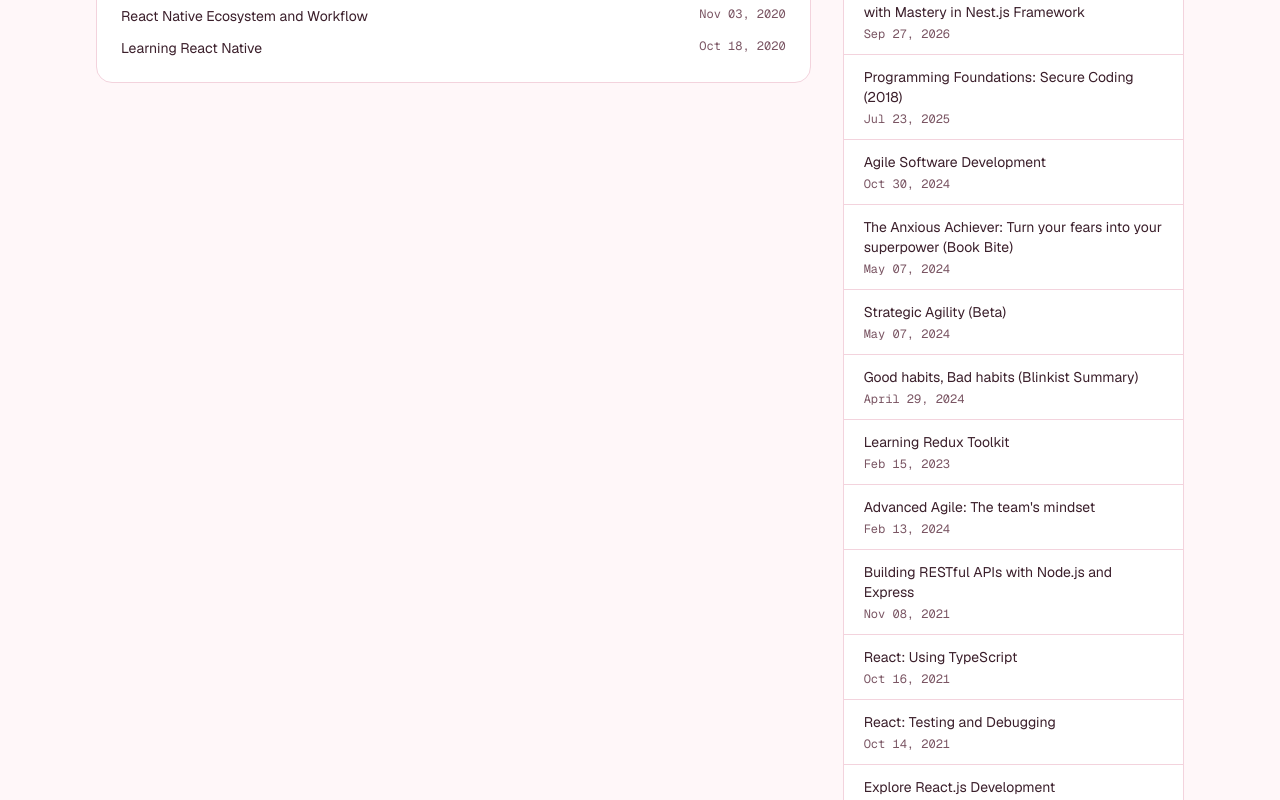
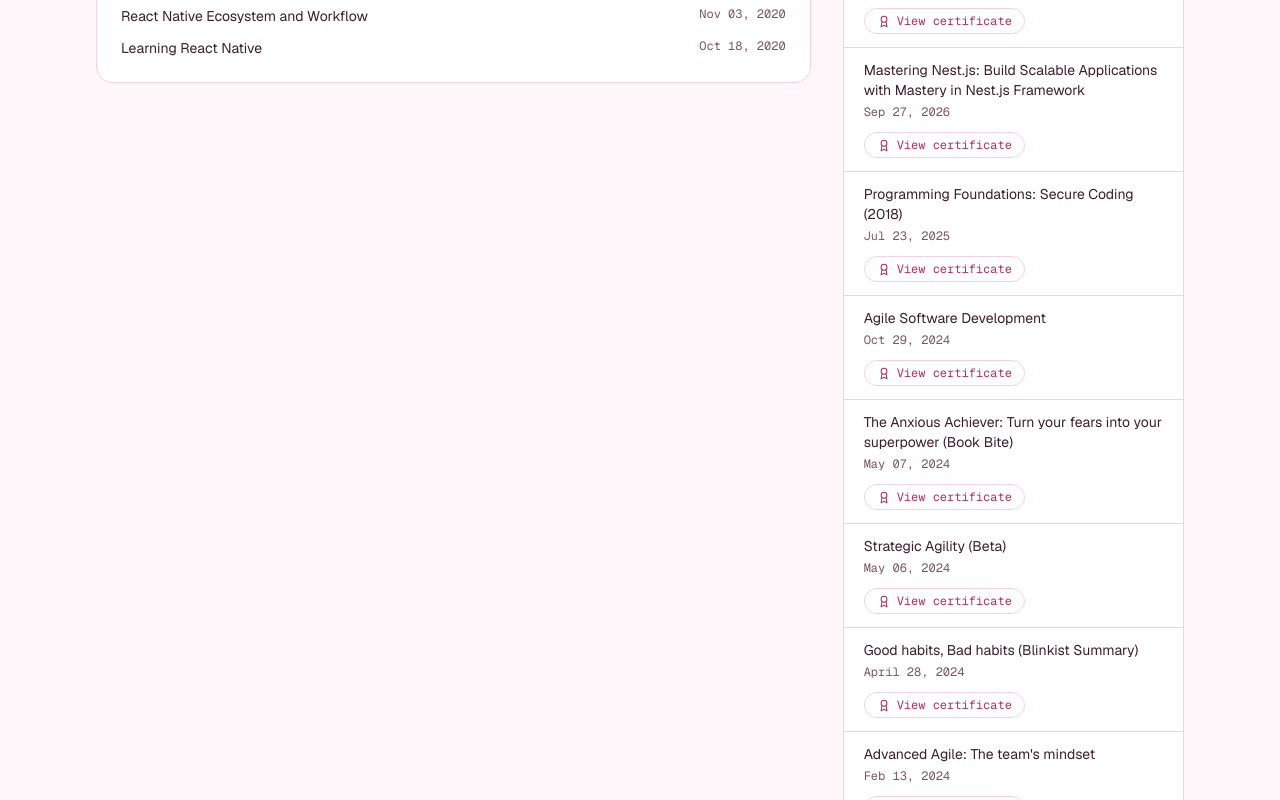
Before and after one commit to stacieH/my_portfolio, a Next.js app: page / in a window 1280 px wide. Shown: the part 7240-8040 px from the top of the page. Built offline with nearby package versions, Linux system fonts and the light colour scheme; no server answers.

Commit message:
Enhance certifications with certificate and LinkedIn URLs
Added certificate URLs and LinkedIn URLs to certifications and courses.

```diff
--- a/content/certifications.ts
+++ b/content/certifications.ts
@@ -26,8 +26,18 @@
 ];
 
 export const certifications: Certification[] = [
-  { title: "AWS Technical Professional (Digital)", issuer: "AWS Training and Certification", date: "May 29, 2019" },
-  { title: "React (Basic)", issuer: "HackerRank", date: "Sep 16, 2020" },
+  {
+    title: "AWS Technical Professional (Digital)",
+    issuer: "AWS Training and Certification",
+    date: "May 29, 2019",
+    certificateUrl: "https://drive.google.com/file/d/1NHhcxZzPM2q6nJTH5A8FdshfdNUzqX69/view?usp=drive_link",
+  },
+  {
+    title: "React (Basic)",
+    issuer: "HackerRank",
+    date: "Sep 16, 2020",
+    certificateUrl: "https://drive.google.com/file/d/1qens8Pohiz63CkQya-iGsOkOMMGUzZbM/view?usp=drive_link",
+  },
 ];
 
 export const courses: Course[] = [
@@ -38,22 +48,99 @@
     linkedinUrl:
       "https://www.linkedin.com/learning/certificates/64d123401afd05964522d9548015e98cb3a62ed17f5ed3d98b6bab6b7fd5798e",
   },
-  { title: "Mastering Nest.js: Build Scalable Applications with Mastery in Nest.js Framework", date: "Sep 27, 2026" },
-  { title: "Programming Foundations: Secure Coding (2018)", date: "Jul 23, 2025" },
- { title: "Agile Software Development", date: "Oct 30, 2024" },
- { title: "The Anxious Achiever: Turn your fears into your superpower (Book Bite)", date: "May 07, 2024" },
- { title: "Strategic Agility (Beta)", date: "May 07, 2024" },
- { title: "Good habits, Bad habits (Blinkist Summary)", date: "April 29, 2024" },
-  { title: "Learning Redux Toolkit", date: "Feb 15, 2023" },
- { title: "Advanced Agile: The team's mindset", date: "Feb 13, 2024" },
- { title: "Building RESTful APIs with Node.js and Express", date: "Nov 08, 2021" },
-  { title: "React: Using TypeScript", date: "Oct 16, 2021" },
-  { title: "React: Testing and Debugging", date: "Oct 14, 2021" },
- { title: "Explore React.js Development", date: "Feb 18, 2021" },
-  { title: "Learning GitHub", date: "Feb 15, 2021" },
-  { title: "Learning Java", date: "Feb 09, 2021" },
-  { title: "Learning React.js", date: "Feb 09, 2021" },
-  { title: "Learning ECMAScript 6+", date: "Nov 07, 2020" },
-  { title: "Learning webpack 4", date: "Nov 01, 2020" },
-  { title: "Webpack for React Applications", date: "Oct 12, 2020" },
+  {
+    title: "Mastering Nest.js: Build Scalable Applications with Mastery in Nest.js Framework",
+    date: "Sep 27, 2026",
+    certificateUrl: "https://drive.google.com/file/d/1EFhnNfYs7Lp-OcfEmZCwXxI283cwTZuj/view?usp=drive_link",
+    linkedinUrl:
+    "https://www.linkedin.com/learning/certificates/835e94df53c20ec42b37a831d728307cfc54e9ab67a37a27f6232b43f4424177"
+  },
+  {
+    title: "Programming Foundations: Secure Coding (2018)",
+    date: "Jul 23, 2025",
+    certificateUrl: "https://drive.google.com/file/d/1uP1AkdW7FDuhx9eXvsBhmPiTnfeJezAF/view?usp=drive_link",
+    linkedinUrl:
+    "https://www.linkedin.com/learning/certificates/100e0924c1f7820e324361d6e662db8514f4983fa54a1635c546af0645f72203"
+  },
+ {
+   title: "Agile Software Development",
+   date: "Oct 29, 2024",
+   certificateUrl: "https://drive.google.com/file/d/1Lah1hu1pfBo6QTGhFLdF_djHLwC3aPaF/view?usp=drive_link"
+ },
+ {
+   title: "The Anxious Achiever: Turn your fears into your superpower (Book Bite)",
+   date: "May 07, 2024",
+   certificateUrl: "https://drive.google.com/file/d/19rXSkNN-UkLsnDVtrQpa0-GEKPM2ugy4/view?usp=drive_link"
+ },
+ {
+   title: "Strategic Agility (Beta)",
+   date: "May 06, 2024",
+   certificateUrl: "https://drive.google.com/file/d/1zMPT7GmTG-Ky0aYVMwCyrqxh25fiw-3K/view?usp=drive_link"
+ },
+ {
+   title: "Good habits, Bad habits (Blinkist Summary)",
+   date: "April 28, 2024",
+   certificateUrl: "https://drive.google.com/file/d/1FfyIex-D8Kj_rJq_2S6-aTT2Y3psCRob/view?usp=drive_link"
+ },
+ {
+   title: "Advanced Agile: The team's mindset",
+   date: "Feb 13, 2024",
+   certificateUrl: "https://drive.google.com/file/d/1lZ5vmNocArOiEHxwrNhvlipxQ1-vCEcc/view?usp=drive_link"
+ },
+  {
+    title: "Learning Redux Toolkit",
+    date: "Feb 15, 2023",
+    certificateUrl:"https://drive.google.com/file/d/1Q7YgsJspDJ2hmiuTJdNjClumUFqE-xQ7/view?usp=drive_link",
+    linkedinUrl:
+    "https://www.linkedin.com/learning/certificates/984aefe713abbf5e295f8ac8b67692cca5c1312d621d669a5a353167bd68fe03"
+  },
+ {
+   title: "Building RESTful APIs with Node.js and Express",
+   date: "Nov 08, 2021",
+   certificateUrl: ""
+ },
+  {
+    title: "React: Using TypeScript",
+    date: "Oct 16, 2021",
+    certificateUrl: ""
+  },
+  {
+    title: "React: Testing and Debugging",
+    date: "Oct 14, 2021",
+    certificateUrl: ""
+  },
+ {
+   title: "Explore React.js Development",
+   date: "Feb 18, 2021",
+   certificateUrl: ""
+ },
+  {
+    title: "Learning GitHub",
+    date: "Feb 15, 2021",
+    certificateUrl: ""
+  },
+  {
+    title: "Learning Java",
+    date: "Feb 09, 2021",
+    certificateUrl: ""
+  },
+  {
+    title: "Learning React.js",
+    date: "Feb 09, 2021",
+    certificateUrl: ""
+  },
+  {
+    title: "Learning ECMAScript 6+",
+    date: "Nov 07, 2020",
+    certificateUrl: ""
+  },
+  {
+    title: "Learning webpack 4",
+    date: "Nov 01, 2020",
+    certificateUrl: ""  },
+  {
+    title: "Webpack for React Applications",
+    date: "Oct 12, 2020",
+    certificateUrl: ""
+  },
 ];
```
